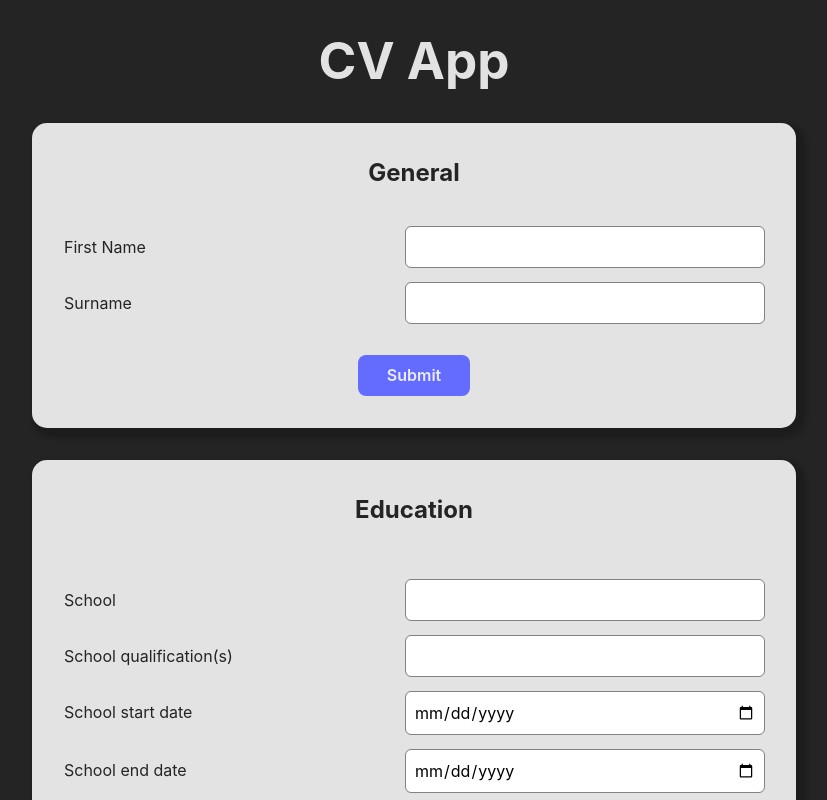
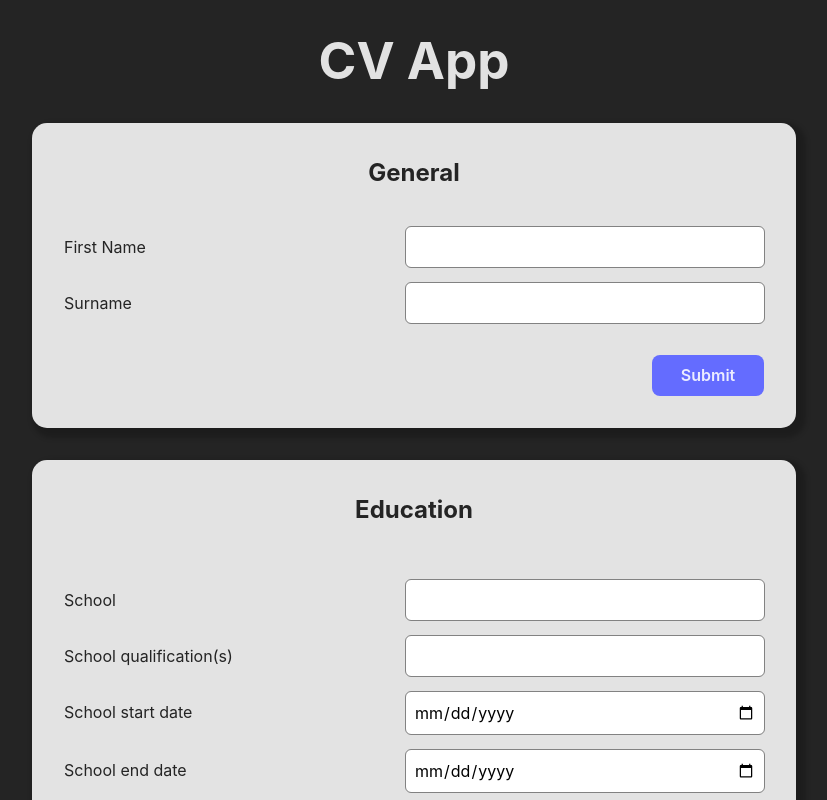
Before and after one commit to rubicon2/odin-cv-app, a React (Vite) app: page / in a window 1280 px wide. Shown: the top 800 px of the page, without its empty margins (226-1053 px from the left). Built offline with nearby package versions, Linux system fonts and the light colour scheme.

Commit message:
Move container button from App css to Container css

```diff
--- a/src/App.css
+++ b/src/App.css
@@ -4,15 +4,3 @@
   padding: 2rem;
   text-align: center;
 }
-
-.container-button {
-  align-self: center;
-  min-width: 7em;
-  margin-top: 1rem;
-  background-color: var(--light-accent-color);
-  color: var(--light-color);
-}
-
-.container-button:hover {
-  background-color: var(--dark-accent-color);
-}
--- a/src/Container/index.css
+++ b/src/Container/index.css
@@ -18,3 +18,15 @@
 .container:last-child {
   margin-bottom: 0;
 }
+
+.container-button {
+  align-self: flex-end;
+  min-width: 7em;
+  margin-top: 1rem;
+  background-color: var(--light-accent-color);
+  color: var(--light-color);
+}
+
+.container-button:hover {
+  background-color: var(--dark-accent-color);
+}
```
